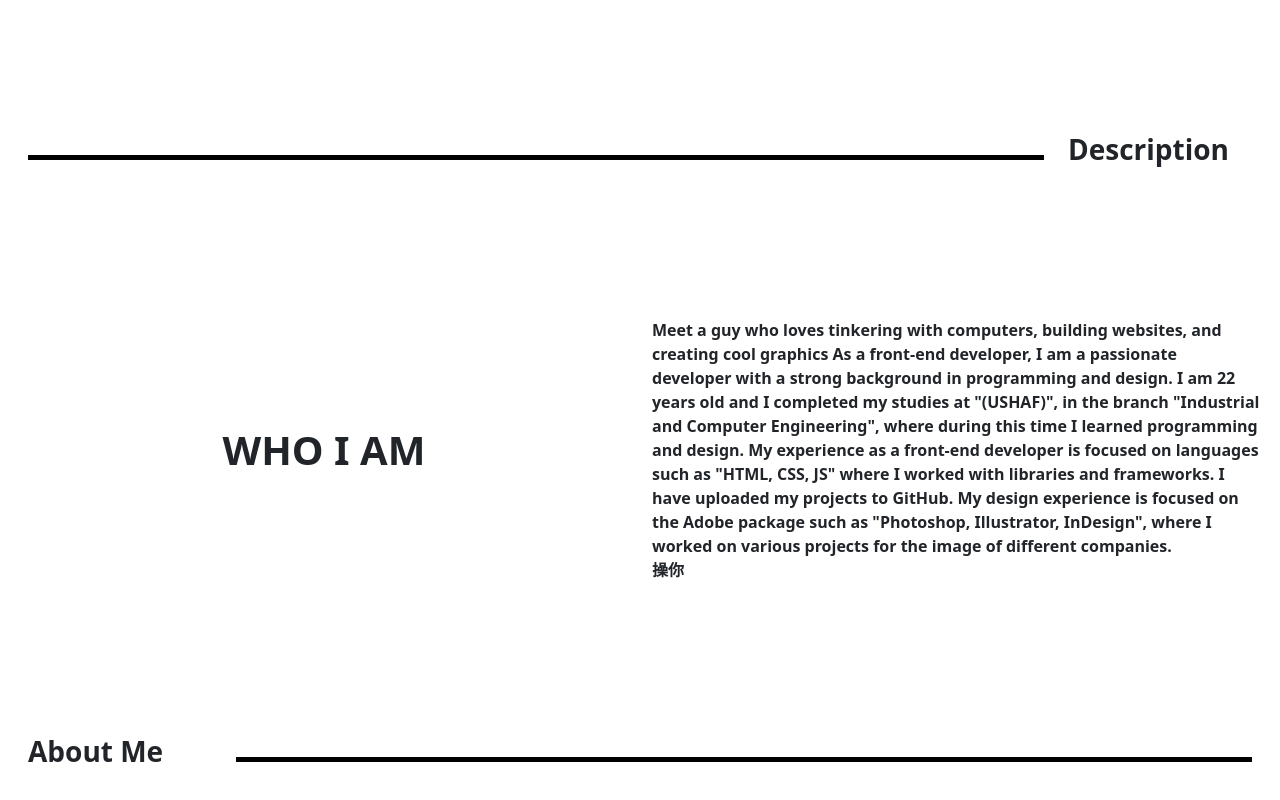
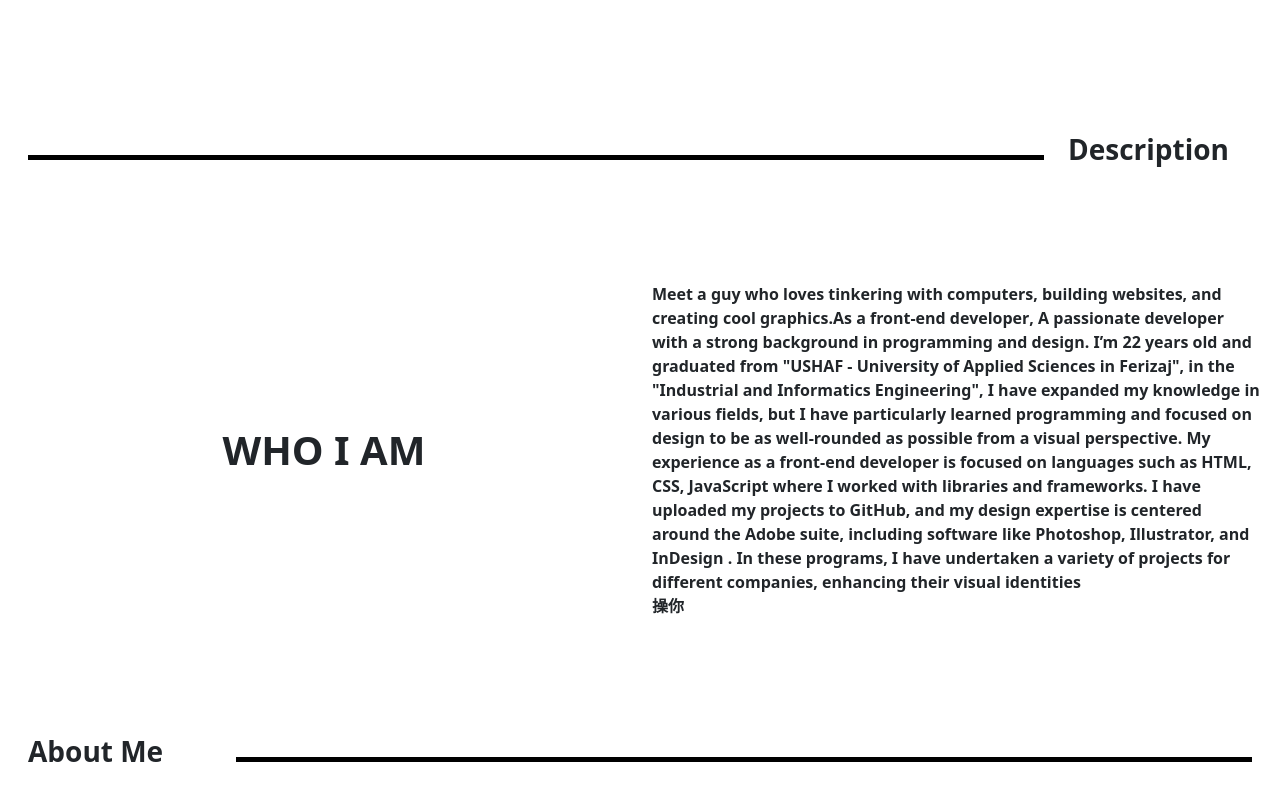
Before and after one commit to FestimReqi/Festim, a website: page index.html in a window 1280 px wide. Shown: the part 590-1390 px from the top of the page. Drawn offline with nearby package versions, Linux system fonts and the light colour scheme.

Commit message:
Update index.html

```diff
--- a/index.html
+++ b/index.html
@@ -42,13 +42,22 @@
                 <p class="text-uppercase fw-bold fs-1">who i am </p>
             </div>
             <div class="col-lg-6 col-md-6 fw-bolder  ">
-                <p> <b>Meet a guy who loves tinkering with computers, building websites, and creating cool graphics</b>
-                As a front-end developer, I am a passionate developer with a strong background in programming and design.
-                I am 22 years old and I completed my studies at "(USHAF)", in the branch "Industrial and Computer Engineering", where during this time I learned programming and design.
-                My experience as a front-end developer is focused on
-                languages such as "HTML, CSS, JS" where I worked with libraries and frameworks. I have uploaded my projects to GitHub.
-                My design experience is focused on the Adobe package such as "Photoshop, Illustrator, InDesign", where I worked on various projects for the image of different companies.
-
+                <p> <b>Meet a guy</b> who loves <b>tinkering with computers, building websites, and creating cool graphics</b>.As a
+        <b>front-end
+            developer</b>, A passionate developer with a strong background in <b>programming and design</b>. I’m 22
+        years old and
+        graduated from <b>"USHAF - University of Applied Sciences in Ferizaj", in the "Industrial and Informatics
+            Engineering"</b>, I have expanded my knowledge in various fields, but I have particularly learned
+        <b>programming</b> and
+        focused on <b>design</b> to be as well-rounded as possible from a visual perspective. My experience as a
+        <b>front-end
+            developer </b> is focused on languages such as <b>HTML, CSS, JavaScript</b> where I worked with <b>libraries
+            and frameworks</b>. I have
+        uploaded my projects to <b>GitHub</b>, and my design expertise is centered around the <b>Adobe</b> suite,
+        including software
+        like <b>Photoshop, Illustrator, and InDesign .</b> In these programs, I have undertaken a variety of projects
+        for
+        different companies, enhancing their visual identities
                     <br><b>操你</b></p>
             </div>
         </div>
```
